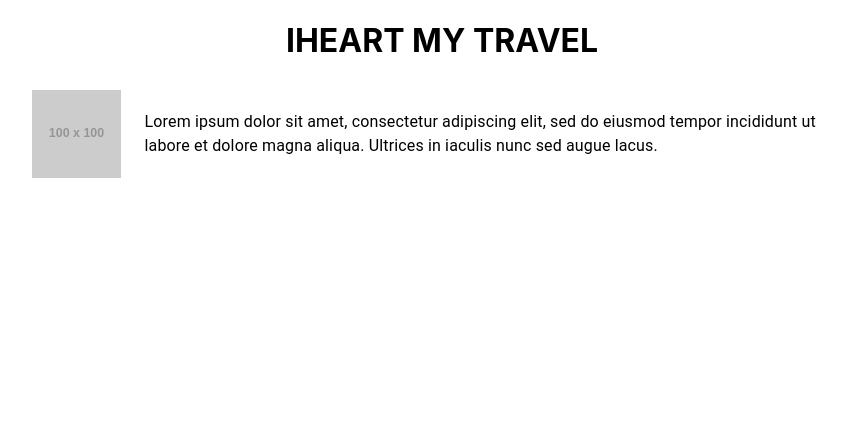
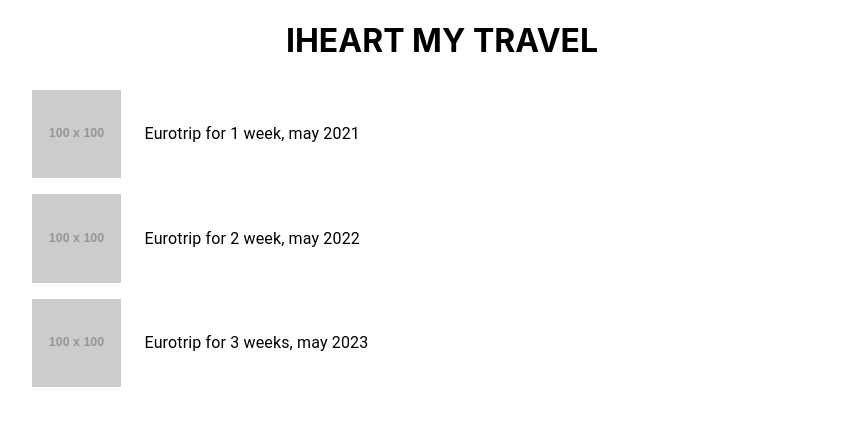
Before and after one commit to akaomy/ihearttravel, a React (Create React App) app in the folder clientapp/: page / in a window 1280 px wide. Shown: the top 426 px of the page, without its empty margins (198-1045 px from the left). Built offline with nearby package versions, Linux system fonts and the light colour scheme.

Commit message:
display names of journals in one list dynamically

```diff
--- a/clientapp/src/components/JourneyListItem.js
+++ b/clientapp/src/components/JourneyListItem.js
@@ -3,7 +3,7 @@
 import React from 'react';
 import { ListItemButton, ListItemText, ImageListItem, Container } from '@mui/material';
 
- const JourneysListItem = () => {
+ const JourneysListItem = ({name}) => {
     return (
         <Container maxWidth="md">
             <ListItemButton component="a" href="#simple-list">
@@ -12,9 +12,7 @@ import { ListItemButton, ListItemText, ImageListItem, Container } from '@mui/mat
                 </ImageListItem>
                 <Container maxWidth="md">
                     <ListItemText>
-                        Lorem ipsum dolor sit amet, consectetur adipiscing elit, sed do
-                        eiusmod tempor incididunt ut labore et dolore magna aliqua.
-                        Ultrices in iaculis nunc sed augue lacus.
+                        {name}
                     </ListItemText>
                 </Container>
             </ListItemButton>
--- a/clientapp/src/components/JourneysListView.js
+++ b/clientapp/src/components/JourneysListView.js
@@ -4,14 +4,12 @@ import React from 'react';
 import JourneysListItem from './JourneyListItem';
 
 const JourneysListView  = ({data}) => {
-    console.log(data.user.journals)
 
     return (
         <>
-        {/* TODO */}
-        {/* {data.user.journals.map((i) => { */}
-            <JourneysListItem />
-        {/* })} */}
+        {data.user.journals.map((i) =>
+            <JourneysListItem name={i.journal_name}/>
+        )}
         </>
     );
 }
```
Also changed, not shown: clientapp/src/yos.jpeg (added).
